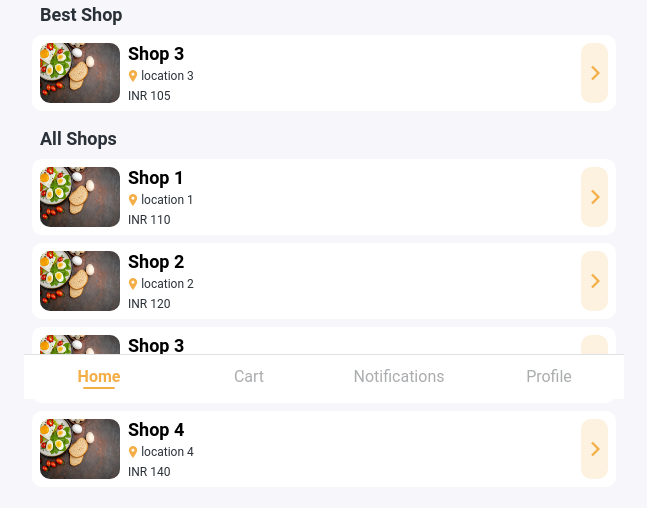
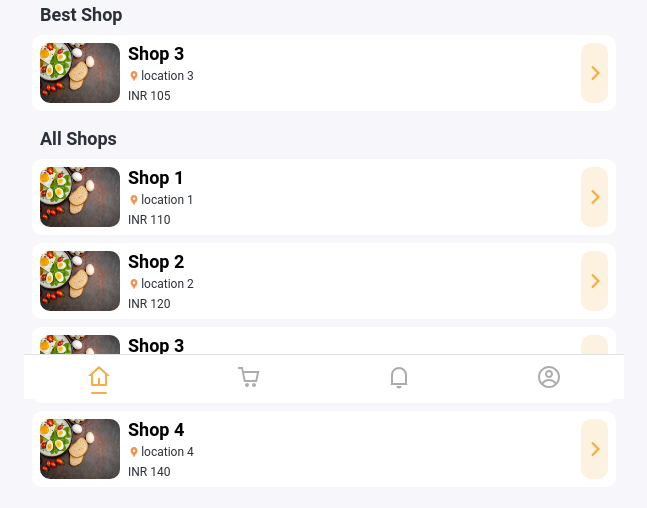
Before and after one commit to MohammadDanishJ/React-Shop, a React (Create React App) app: page /home in a window 1280 px wide. Shown: the part 401-909 px from the top of the page, without its empty margins (316-963 px from the left). Built offline with nearby package versions, Linux system fonts and the light colour scheme.

Commit message:
updated icons in UI

```diff
--- a/src/components/card/card.component.jsx
+++ b/src/components/card/card.component.jsx
@@ -1,8 +1,8 @@
 import React from 'react';
 import "./card.styles.scss";
-import location from '../../assets/location.svg';
 import { Link } from 'react-router-dom';
 import banner from '../../assets/banner.webp';
+import { MdLocationPin } from 'react-icons/md';
 
 const Card = ({ value }) => {
   return (
@@ -14,7 +14,7 @@ const Card = ({ value }) => {
         <div className="fl fl-d-cl fl-j-sb title lhinit w100">
           <div className="title">{value.name}</div>
           <div className="sub-title fl fl-c fl-j-fs">
-            <div className="svg"></div>
+            <div className="svg"><MdLocationPin size={12}/></div>
             <span>{value.location}</span>
           </div>
           <div className="sub-title rate-title">INR {value.rate}</div>
--- a/src/components/card/card.styles.scss
+++ b/src/components/card/card.styles.scss
@@ -30,7 +30,6 @@
             font-size: 12px;
             color: $grey1;
             .svg {
-                background: url("../../assets/location.svg");
                 height: 12px;
                 width: 10px;
                 background-position: center;
--- a/src/components/navbar/navbar.component.jsx
+++ b/src/components/navbar/navbar.component.jsx
@@ -9,7 +9,7 @@ const Navbar = () => {
             <div className="nav fl h100">
                 {pages.map((item, index) => {
                     return (
-                        <NavLink key={index} to={item.path}>{item.title}</NavLink>
+                        <NavLink key={index} to={item.path}>{item.icon}</NavLink>
                     );
                 })}
             </div>
--- a/src/components/navbar/navbar.styles.scss
+++ b/src/components/navbar/navbar.styles.scss
@@ -35,21 +35,15 @@ nav {
         background: $primary;
         height: 2.5px;
         width: 0;
-        bottom: 22%;
+        bottom: 5px;
         border-radius: 20px;
         left: 50%;
         transform: translateX(-50%);
         transition: 0.3s all ease;
     }
 
-    a:hover::before {
-        background: $grey1;
+    a.active::before {
         width: 1rem;
-    }
-    // a.active:hover::before {
-    // }
-    a.active::before {
-        width: 2rem;
         background: $primary;
     }
 }
--- a/src/data/index.js
+++ b/src/data/index.js
@@ -1,22 +1,31 @@
+import {RiHome4Line, RiNotification4Line} from 'react-icons/ri';
+import {CgShoppingCart, CgProfile} from 'react-icons/cg';
+
 export const appName = 'Eg Shop';
+
 export const pages = [
     {
         title: 'Home',
         path: '/home',
+        icon: <RiHome4Line size={24}/>,
     },
     {
         title: 'Cart',
-        path: '/cart'
+        path: '/cart',
+        icon: <CgShoppingCart size={24}/>,
     },
     {
         title: 'Notifications',
-        path: '/notifications'
+        path: '/notifications',
+        icon: <RiNotification4Line size={24}/>,
     },
     {
         title: 'Profile',
-        path: '/profile'
+        path: '/profile',
+        icon: <CgProfile size={24}/>,
     },
 ]
+
 export const shop = [
     {
         id: 11,
```
Also changed, not shown: src/assets/location.svg (deleted).
